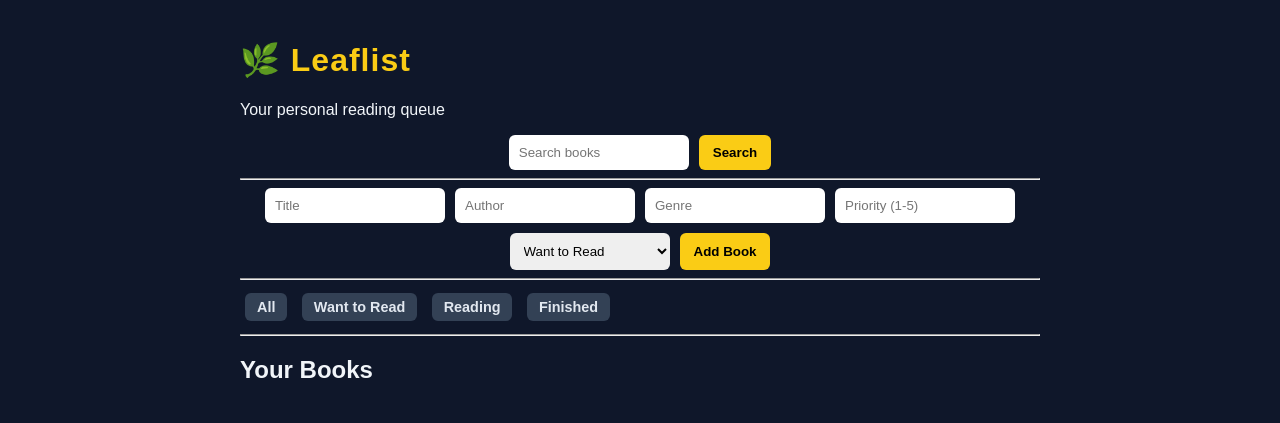
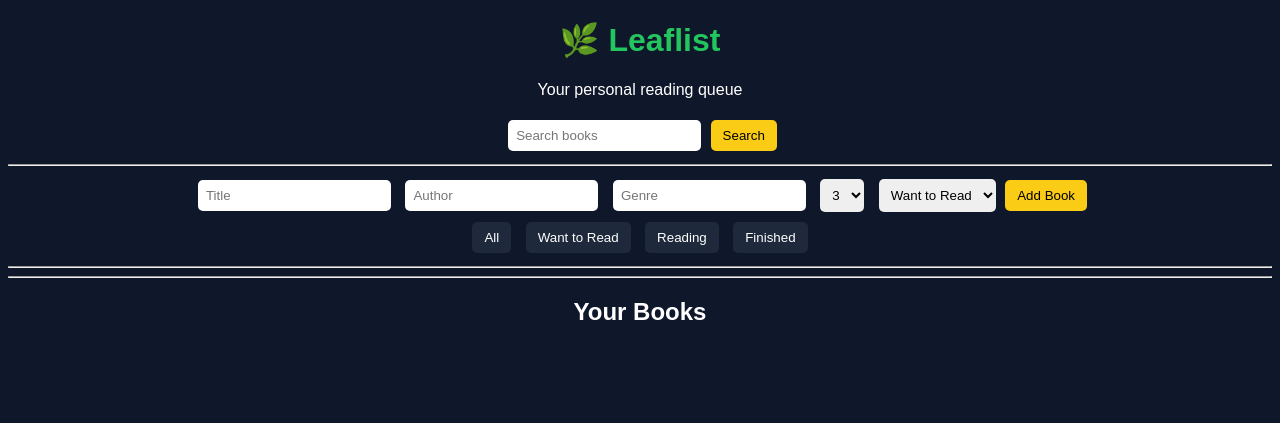
Before and after one commit to Tamyrah/MyBookWishList, a Flask app: page / in a window 1280 px wide. Shown: the top 423 px of the page. Run offline with Flask 3, Linux system fonts and the light colour scheme; the visitor is signed in with stand-in values (Sample User, id 1).

Commit message:
Revise HTML structure and add inline CSS styles
Refactor home.html to improve structure and styling.

```diff
--- a/templates/home.html
+++ b/templates/home.html
@@ -3,30 +3,78 @@
 <head>
     <meta charset="UTF-8">
     <title>Leaflist</title>
-    <link rel="stylesheet" href="{{ url_for('static', filename='style.css') }}">
+
+    <style>
+        body {
+            background-color: #0f172a;
+            color: white;
+            font-family: Arial;
+            text-align: center;
+        }
+
+        h1 {
+            color: #22c55e;
+        }
+
+        input, select {
+            padding: 8px;
+            margin: 5px;
+            border-radius: 5px;
+            border: none;
+        }
+
+        button {
+            padding: 8px 12px;
+            background-color: #facc15;
+            border: none;
+            border-radius: 5px;
+            cursor: pointer;
+        }
+
+        .filters button {
+            background-color: #1e293b;
+            color: white;
+            margin: 5px;
+        }
+
+        .book {
+            border-bottom: 1px solid #334155;
+            padding: 15px;
+        }
+
+        .want { color: #facc15; }
+        .reading { color: #38bdf8; }
+        .finished { color: #22c55e; }
+
+    </style>
 </head>
 
 <body>
-
-<div class="container">
 
 <h1>🌿 Leaflist</h1>
 <p>Your personal reading queue</p>
 
 <!-- SEARCH -->
 <form action="/search" method="GET">
-        <input type="text" name="query" placeholder="Search books">
+    <input type="text" name="q" placeholder="Search books">
     <button type="submit">Search</button>
 </form>
 
 <hr>
 
 <!-- ADD BOOK -->
-    <form action="/" method="POST">
+<form action="/add" method="POST">
     <input type="text" name="title" placeholder="Title" required>
     <input type="text" name="author" placeholder="Author">
     <input type="text" name="genre" placeholder="Genre">
-        <input type="number" name="priority" placeholder="Priority (1-5)">
+
+    <select name="priority">
+        <option value="1">1</option>
+        <option value="2">2</option>
+        <option value="3" selected>3</option>
+        <option value="4">4</option>
+        <option value="5">5</option>
+    </select>
 
     <select name="status">
         <option value="Want to Read">Want to Read</option>
@@ -37,67 +85,97 @@
     <button type="submit">Add Book</button>
 </form>
 
+<!-- FILTER BUTTONS (UNCHANGED AS YOU LIKE THEM) -->
+<div class="filters">
+    <button onclick="window.location.href='/'">All</button>
+    <button onclick="window.location.href='/?filter=Want to Read'">Want to Read</button>
+    <button onclick="window.location.href='/?filter=Reading'">Reading</button>
+    <button onclick="window.location.href='/?filter=Finished'">Finished</button>
+</div>
+
 <hr>
 
-    <!-- FILTER -->
-    <div>
-        <a href="/?filter=All">All</a>
-        <a href="/?filter=Want to Read">Want to Read</a>
-        <a href="/?filter=Reading">Reading</a>
-        <a href="/?filter=Finished">Finished</a>
+<!-- SEARCH RESULTS -->
+{% if results %}
+<h2>Search Results</h2>
+
+{% for r in results %}
+<div class="book">
+    <h3>{{ r.title }}</h3>
+    <p>{{ r.author }}</p>
+    <p>{{ r.genre }}</p>
+
+    <form action="/add_from_search" method="POST">
+        <input type="hidden" name="title" value="{{ r.title }}">
+        <input type="hidden" name="author" value="{{ r.author }}">
+        <input type="hidden" name="genre" value="{{ r.genre }}">
+
+        <select name="priority">
+            <option value="1">1</option>
+            <option value="2">2</option>
+            <option value="3" selected>3</option>
+            <option value="4">4</option>
+            <option value="5">5</option>
+        </select>
+
+        <select name="status">
+            <option value="Want to Read">Want to Read</option>
+            <option value="Reading">Reading</option>
+            <option value="Finished">Finished</option>
+        </select>
+
+        <button type="submit">Add to List</button>
+    </form>
 </div>
+{% endfor %}
+{% endif %}
 
 <hr>
 
 <h2>Your Books</h2>
 
-    {% for book in wishlist %}
-        <div class="book-card">
+{% for book in books %}
+<div class="book">
+
     <h3>{{ book.title }}</h3>
     <p>{{ book.author }}</p>
     <p>{{ book.genre }}</p>
+
     <p>Priority: {{ book.priority }}</p>
-            <p>Status: {{ book.status }}</p>
 
-            <!-- REMOVE -->
-            <form action="/remove" method="POST">
-                <input type="hidden" name="title" value="{{ book.title }}">
-                <button type="submit">Remove</button>
-            </form>
+    <p class="
+        {% if book.status == 'Want to Read' %}want
+        {% elif book.status == 'Reading' %}reading
+        {% elif book.status == 'Finished' %}finished
+        {% endif %}
+    ">
+        Status: {{ book.status }}
+    </p>
 
-            <!-- EDIT -->
-            <form action="/edit" method="POST">
-                <input type="hidden" name="original_title" value="{{ book.title }}">
-                <input type="text" name="title" value="{{ book.title }}">
-                <input type="text" name="author" value="{{ book.author }}">
-                <input type="text" name="genre" value="{{ book.genre }}">
-                <input type="number" name="priority" value="{{ book.priority }}">
+    <form action="/update/{{ book.id }}" method="POST">
+        <select name="priority">
+            <option value="1">1</option>
+            <option value="2">2</option>
+            <option value="3">3</option>
+            <option value="4">4</option>
+            <option value="5">5</option>
+        </select>
 
         <select name="status">
-                    <option {% if book.status == "Want to Read" %}selected{% endif %}>Want to Read</option>
-                    <option {% if book.status == "Reading" %}selected{% endif %}>Reading</option>
-                    <option {% if book.status == "Finished" %}selected{% endif %}>Finished</option>
+            <option value="Want to Read">Want to Read</option>
+            <option value="Reading">Reading</option>
+            <option value="Finished">Finished</option>
         </select>
 
         <button type="submit">Update</button>
     </form>
-        </div>
-        <hr>
-    {% endfor %}
 
-    <!-- SEARCH RESULTS -->
-    {% if search_results %}
-        <h2>Search Results</h2>
-        {% for result in search_results %}
-            <div class="book-card">
-                <h3>{{ result.title }}</h3>
-                <p>{{ result.author }}</p>
-                <p>{{ result.genre }}</p>
+    <form action="/delete/{{ book.id }}" method="POST">
+        <button type="submit">Remove</button>
+    </form>
+
 </div>
 {% endfor %}
-    {% endif %}
-
-</div>
 
 </body>
 </html>
```
Lines whose indentation alone changed are shown as unchanged.
